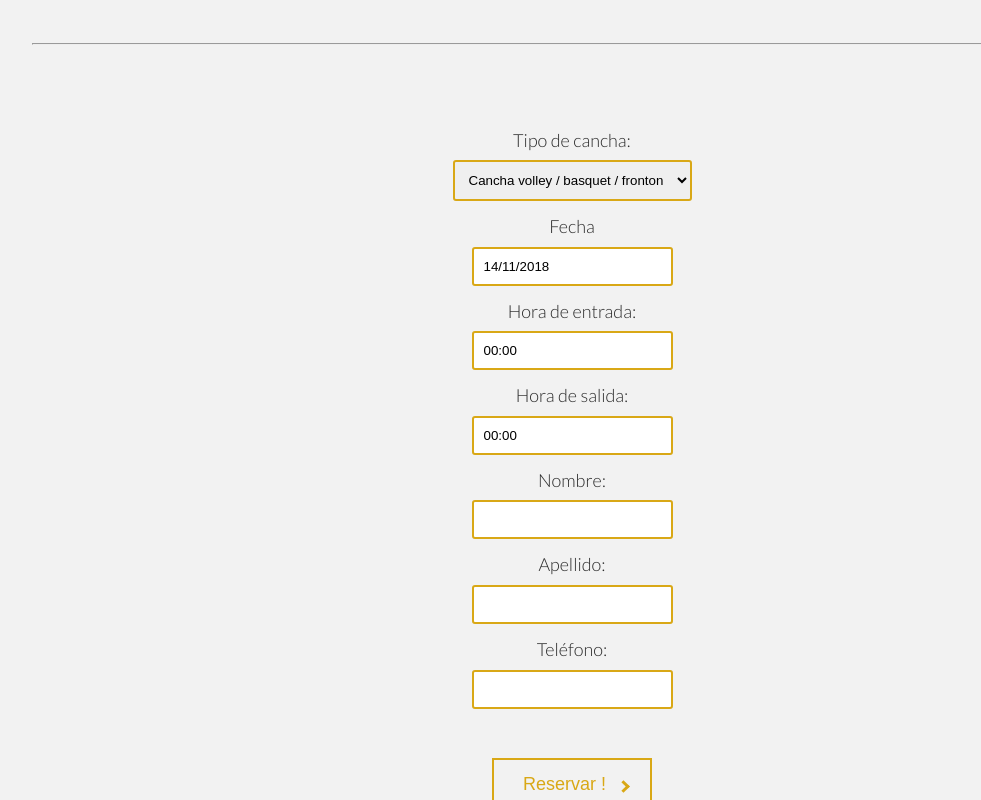
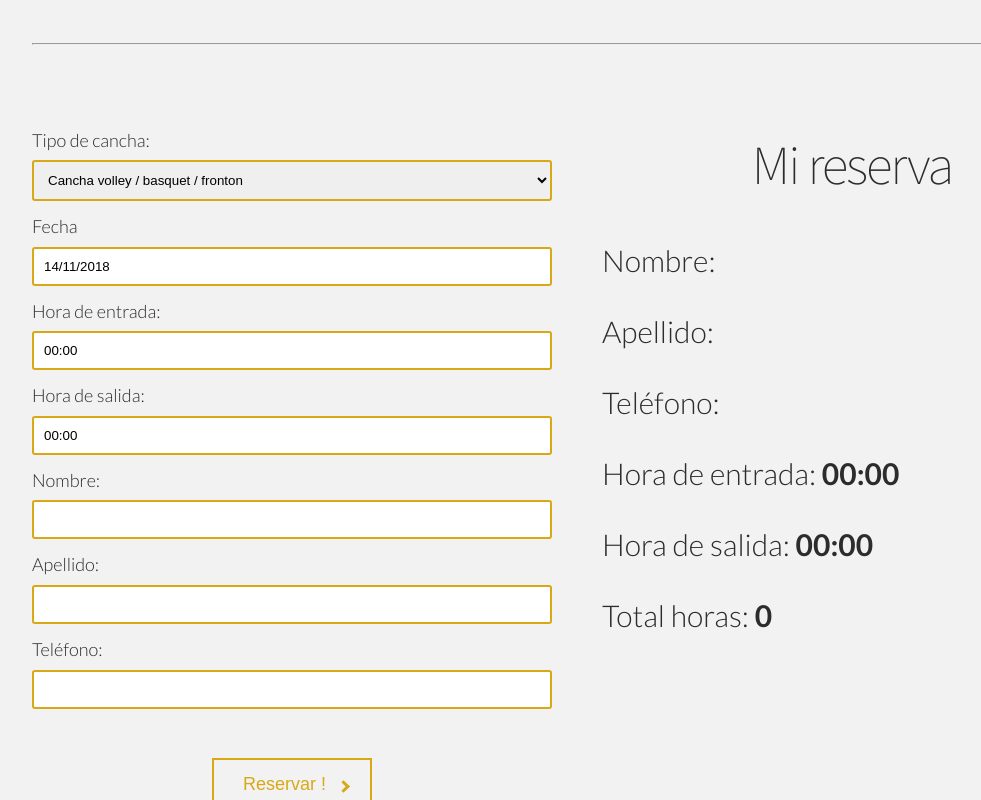
Before and after one commit to LirazG/LCA, a React (Create React App) app in the folder client/: page /sports/reservation/other in a window 1280 px wide. Shown: the part 1080-1880 px from the top of the page, without its empty margins (68-1049 px from the left). Built offline with nearby package versions, Linux system fonts and the light colour scheme; no server answers; a web font is replaced by a local one.

Commit message:
fixed all datepicker logic and most display issues

```diff
--- a/client/sass/abstracts/_variables.scss
+++ b/client/sass/abstracts/_variables.scss
@@ -26,6 +26,6 @@ $color-gold-text-light:#EBCB0D;
 
 //grid
 $grid-max-width:1140px;
-$grid-max-width-big:1340px;
+$grid-max-width-big:1440px;
 $grid-vertical-margin:8rem;
 $col-side-margin:4rem;
--- a/client/sass/components/_date-picker.scss
+++ b/client/sass/components/_date-picker.scss
@@ -21,7 +21,7 @@
       border:2px solid $color-gold-text;
       border-radius: 3px;
       padding:1rem;
-      margin:auto;
+    //  margin:auto;
       margin-bottom: 1rem;
       margin-top: 0.5rem;
     }
--- a/client/sass/components/_form.scss
+++ b/client/sass/components/_form.scss
@@ -143,3 +143,27 @@
     }
   }
 }
+
+
+//////////////////////// field reservation form
+#fields input,
+#fields select,
+#fields .react-datepicker__input-container{
+  width: 100%;
+}
+
+
+//////////////////////// form asuurance
+
+.form__assurance{
+  width: 100%;
+  // border: 2px solid $color-gold-text;
+  // border-radius: 3px;
+
+
+  &--p{
+    font-size: 3rem;
+    font-weight: 300;
+    padding:1rem;
+  }
+}
--- a/client/src/components/sports/reserve.js
+++ b/client/src/components/sports/reserve.js
@@ -81,16 +81,24 @@ class SportsReservation extends Component {
           if(this.currentDatesForField[i].year === Number(currentDate.year) && this.currentDatesForField[i].month === Number(currentDate.month) && this.currentDatesForField[i].day === Number(currentDate.day)){
             // create takes hours array
             hourArray = [...hourArray,...this.currentDatesForField[i].hours];
-            console.log(hourArray)
           }
         }
         //convert array for moment object to fit to Datepicker excludeTimes
         const momentArray = hourArray.map( item =>{
           return moment().hours(item).minutes(0).seconds(0);
         });
+
+        const closedHoursArr = [
+          moment().hour(2).minutes(0).seconds(0),
+          moment().hour(3).minutes(0).seconds(0),
+          moment().hour(4).minutes(0).seconds(0),
+          moment().hour(5).minutes(0).seconds(0),
+          moment().hour(6).minutes(0).seconds(0),
+          moment().hour(7).minutes(0).seconds(0)
+        ]
         this.setState({
-          timeExclude: momentArray
-        });
+          timeExclude: [...momentArray,...closedHoursArr]
+        },()=>{console.log(this.state.timeExclude)});
       });
     }
 
@@ -105,7 +113,7 @@ class SportsReservation extends Component {
         //calculate the checkout time availible for user dispaly
         let i = this.state.StartTime.hour();
         if(i === 23){
-          this.setState({maxCheckOutTime:moment().hour(24),EndTime:moment().hour(24)})
+          this.setState({maxCheckOutTime:moment().hour(23).minutes(59),EndTime:moment().hour(23).minutes(59)})
           return;
         }
         for(i ; i < 23 ; i++){
@@ -114,7 +122,7 @@ class SportsReservation extends Component {
             return;
           }
           if(i === 22){
-            this.setState({maxCheckOutTime:moment().hour(23)});
+            this.setState({maxCheckOutTime:moment().hour(23).minutes(59)});
             return;
           }
         }
@@ -141,6 +149,18 @@ class SportsReservation extends Component {
       });
     }
 
+
+// determine if display minutes or not according to end time choose
+
+    displayFormatCalculator = () =>{
+      if(this.state.EndTime.format('HH:mm') === '23:59'){
+        return "HH:mm"
+      } else {
+        return "HH:00"
+      }
+    }
+
+
 //submit reservation
     formSubmit = (e) => {
       e.preventDefault();
@@ -154,13 +174,14 @@ class SportsReservation extends Component {
         month: this.state.Date.format('MM'),
         day: this.state.Date.format('DD'),
         hourCheckin : String(this.state.StartTime.format('HH')),
-        hourCheckout : String(this.state.EndTime.format('HH'))
+        hourCheckout : String(this.state.EndTime.format('HH:mm'))
       }
 
 
-      if(newFieldReservation.hourCheckout === '00'){
+      if(newFieldReservation.hourCheckout === '23:59'){
         newFieldReservation.hourCheckout = '24';
       }
+
 
         axios.post('/api/users/reserve/field',newFieldReservation)
           .then(res =>{
@@ -215,6 +236,16 @@ class SportsReservation extends Component {
   render() {
 
     const {errors} = this.state;
+    let calculator = 0;
+    let end = this.state.EndTime.format('HH:mm')
+    if(end === '23:59'){
+      end = 24
+    } else {
+      end = this.state.EndTime.format('HH')
+    }
+    if(end - this.state.StartTime.format('HH') > 0){
+      calculator = end - this.state.StartTime.format('HH');
+    }
 
     return (
       <main className="sports-reservation-page">
@@ -225,7 +256,8 @@ class SportsReservation extends Component {
           <hr className="u-margin-top-big"/>
         </div>
 
-        <div className="row u-text-center">
+        <div className="row">
+          <div className="col-1-of-2">
             <form id="fields" className="form">
 
               <div className="react-datepicker-wrapper">
@@ -248,7 +280,7 @@ class SportsReservation extends Component {
                 withPortal
               />
 
-            <label htmlFor="checkout">Hora de entrada:</label>
+              <label htmlFor="checkin">Hora de entrada:</label>
               <DatePicker
                 id="checkin"
                 selected={this.state.StartTime}
@@ -272,38 +304,52 @@ class SportsReservation extends Component {
                 onChange={this.handleTimeCheckOut}
                 minTime={this.state.minCheckInTime}
                 maxTime={this.state.maxCheckOutTime}
+                injectTimes={[moment().hour(23).minutes(59)]}
                 showTimeSelect
                 showTimeSelectOnly
                 timeIntervals={60}
-              dateFormat="HH:00"
+                dateFormat={this.displayFormatCalculator()}
                 timeCaption="Hora"
-              timeFormat="HH:00"
+                timeFormat="HH:mm"
                 className={this.state.form4}
                 withPortal
               />
-            {(<div className="form-validation">{errors.hourCheckout}</div>)}
+              {errors.hourCheckout && (<div className="form-validation">{errors.hourCheckout}</div>)}
 
               <div className="react-datepicker-wrapper">
                 <label htmlFor="name">Nombre:</label>
-              <input className={this.state.form2} type="text" id="name" name="firstName" value={this.state.firstName} onChange={this.onChange}/>
-              {(<div className="form-validation">{errors.firstName}</div>)}
+                <input className={this.state.form2} type="text" id="name" name="firstName" value={this.state.firstName} onChange={this.onChange} />
+                {errors.firstName && (<div className="form-validation">{errors.firstName}</div>)}
               </div>
 
               <div className="react-datepicker-wrapper">
                 <label htmlFor="last-name">Apellido:</label>
-              <input className={this.state.form3} type="text" id="last-name" name="lastName" value={this.state.lastName} onChange={this.onChange}/>
-              {(<div className="form-validation">{errors.lastName}</div>)}
+                <input className={this.state.form3} type="text" id="last-name" name="lastName" value={this.state.lastName} onChange={this.onChange} />
+                {errors.lastName && (<div className="form-validation">{errors.lastName}</div>)}
               </div>
 
               <div className="react-datepicker-wrapper">
                 <label htmlFor="phone">Teléfono:</label>
-              <input className={this.state.form1} type="text" id="phone" name="phone" value={this.state.phone} onChange={this.onChange}/>
-              {(<div className="form-validation">{errors.phone}</div>)}
+                <input className={this.state.form1} type="text" id="phone" name="phone" value={this.state.phone} onChange={this.onChange} />
+                {errors.phone && (<div className="form-validation">{errors.phone}</div>)}
               </div>
 
               <button onClick={this.formSubmit} type="submit" className="btn btn--gold u-margin-top-medium">Reservar !</button>
 
             </form>
+          </div>
+
+          <div className="col-1-of-2">
+            <div className="form__assurance">
+              <h2 className="heading2">Mi reserva</h2>
+              <p className="form__assurance--p">Nombre: <b>{this.state.firstName}</b></p>
+              <p className="form__assurance--p">Apellido: <b>{this.state.lastName}</b></p>
+              <p className="form__assurance--p">Teléfono: <b>{this.state.phone}</b></p>
+              <p className="form__assurance--p">Hora de entrada: <b>{this.state.StartTime.format('HH:00')}</b></p>
+              <p className="form__assurance--p">Hora de salida: {end === 24 && <b>{this.state.EndTime.format('HH:mm')}</b>}{end !== 24 && <b>{this.state.EndTime.format('HH:00')}</b>}</p>
+              <p className="form__assurance--p">Total horas: <b>{calculator}</b></p>
+            </div>
+          </div>
         </div>
 
       </main>
--- a/client/src/index.css
+++ b/client/src/index.css
@@ -327,7 +327,7 @@ body {
   margin: 0 auto; }
   @media (min-width: 93.75em) {
     .row {
-      max-width: 1340px; } }
+      max-width: 1440px; } }
   .row:not(:first-child) {
     margin-top: 8rem; }
     @media (min-height: 63.5em) {
@@ -1943,6 +1943,18 @@ body {
         color: #E55934;
         font-size: 5rem; }
 
+#fields input,
+#fields select,
+#fields .react-datepicker__input-container {
+  width: 100%; }
+
+.form__assurance {
+  width: 100%; }
+  .form__assurance--p {
+    font-size: 3rem;
+    font-weight: 300;
+    padding: 1rem; }
+
 .react-datepicker-wrapper {
   display: block !important; }
   .react-datepicker-wrapper > input:focus,
@@ -1959,7 +1971,6 @@ body {
     border: 2px solid #D9A816;
     border-radius: 3px;
     padding: 1rem;
-    margin: auto;
     margin-bottom: 1rem;
     margin-top: 0.5rem; }
 
```
Also changed, not shown: 1 other file (tests, documents, lock files or other folders). Lines whose indentation alone changed are shown as unchanged.
